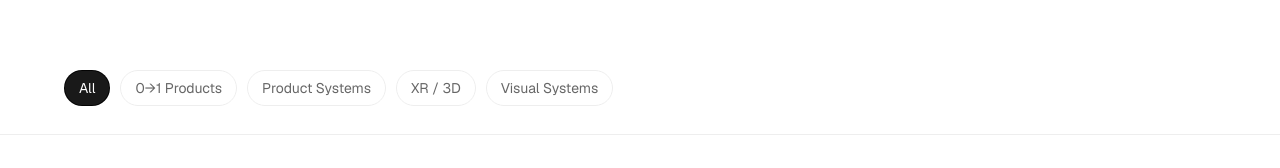
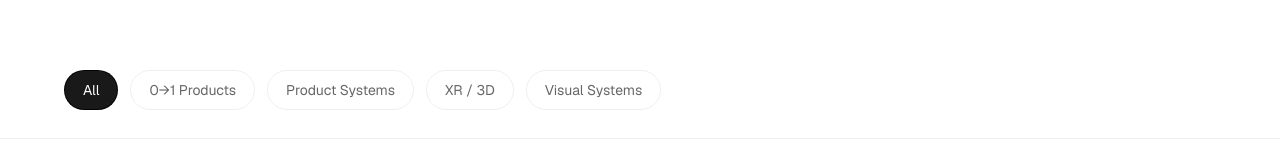
Before and after one commit to jaemin17/portfolio-pro, a Next.js app: page /en in a window 1280 px wide. Shown: the part 578-746 px from the top of the page. Built offline with nearby package versions, Linux system fonts and the light colour scheme.

Commit message:
Give the work filter pills a bit more room so they read as larger controls.

```diff
--- a/src/app/[locale]/page.module.css
+++ b/src/app/[locale]/page.module.css
@@ -183,7 +183,7 @@
 
 .workIndexTabs {
   display: flex;
-  gap: 0.625rem;
+  gap: 0.75rem;
   margin: 0;
   overflow-x: auto;
   padding: 0 0 0.45rem;
@@ -196,8 +196,8 @@
 
 .workIndexTab {
   flex: 0 0 auto;
-  min-height: 2.25rem;
-  padding: 0.45rem 0.875rem;
+  min-height: 2.5rem;
+  padding: 0.55rem 1.125rem;
   border: 1px solid var(--border);
   border-radius: 999px;
   background: transparent;
```
Also changed, not shown: 1 other file (tests, documents, lock files or other folders).
